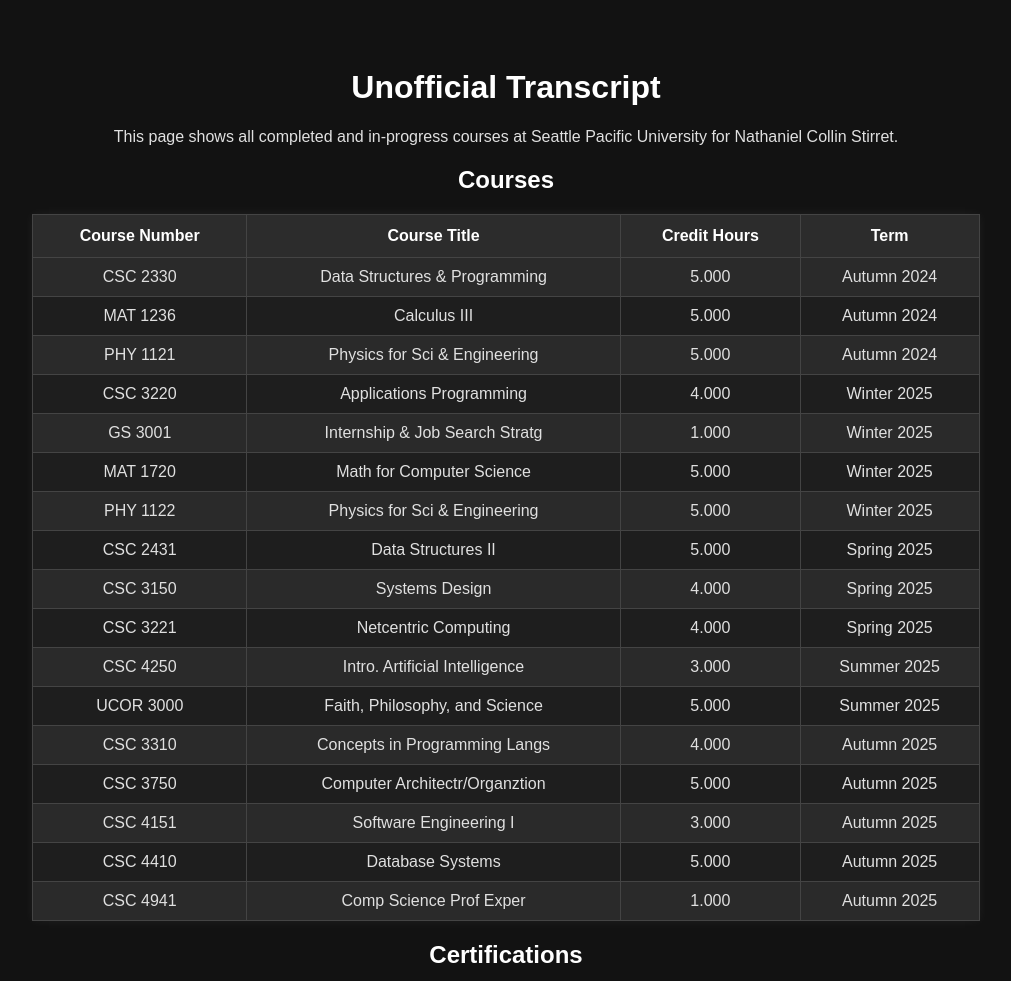
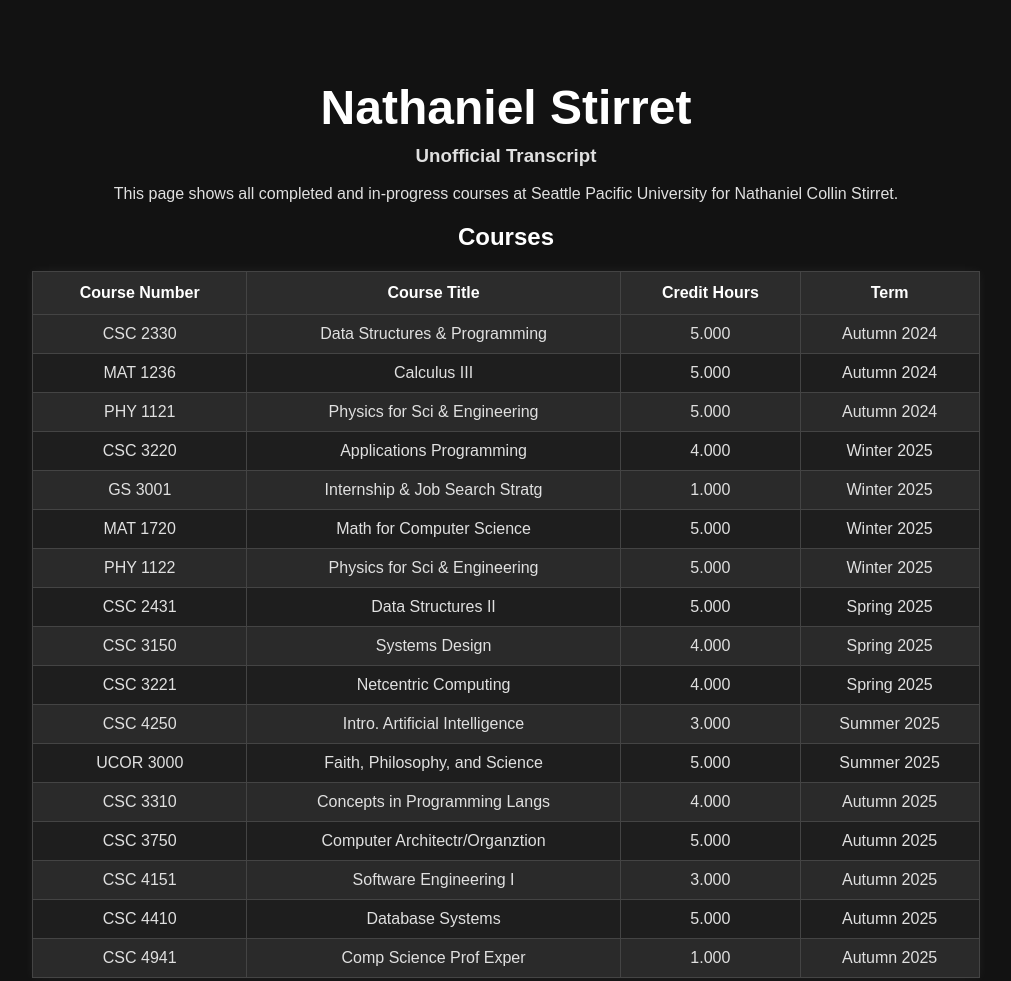
Before and after one commit to NathanielSPU/nathanielspu.io, a plain HTML site: page index.html in a window 1280 px wide. Shown: the top 981 px of the page, without its empty margins (134-1145 px from the left). Drawn offline with Linux system fonts and the light colour scheme.

Commit message:
Update index.html

```diff
--- a/index.html
+++ b/index.html
@@ -6,7 +6,13 @@
     <link rel="stylesheet" href="style.css">
 </head>
 <body>
-    <h1>Unofficial Transcript</h1>
+
+    <!-- Prominent Client Name -->
+    <h1 style="text-align:center; font-size: 3rem; margin-bottom: 0.2em;">
+        Nathaniel Stirret
+    </h1>
+    <h3 style="text-align:center; margin-top: 0;">Unofficial Transcript</h3>
+
     <p>This page shows all completed and in-progress courses at Seattle Pacific University for Nathaniel Collin Stirret.</p>
 
     <h2>Courses</h2>
```
